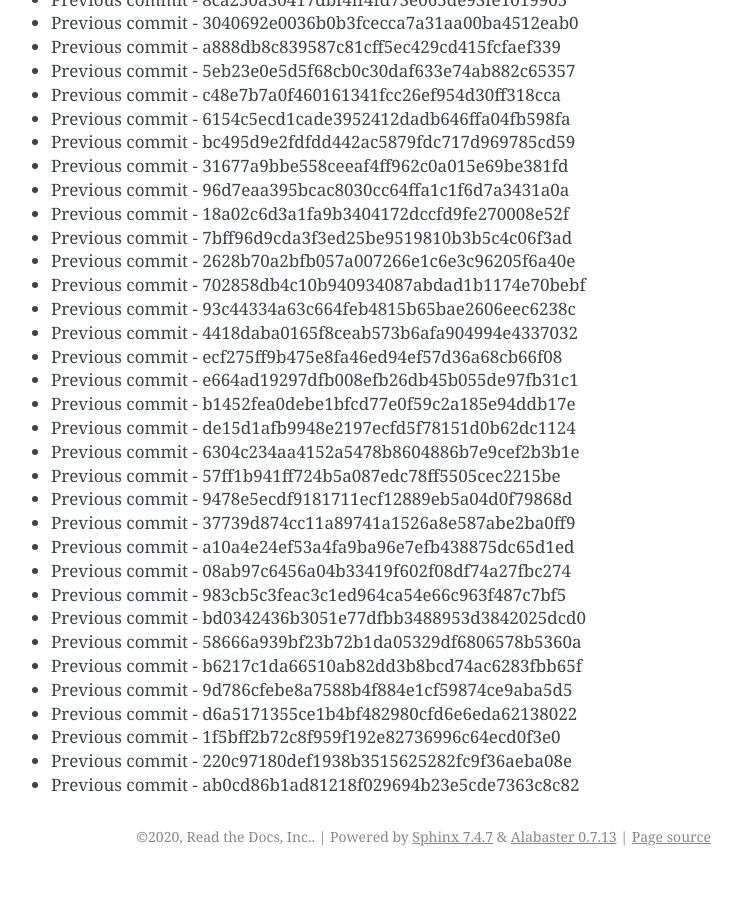
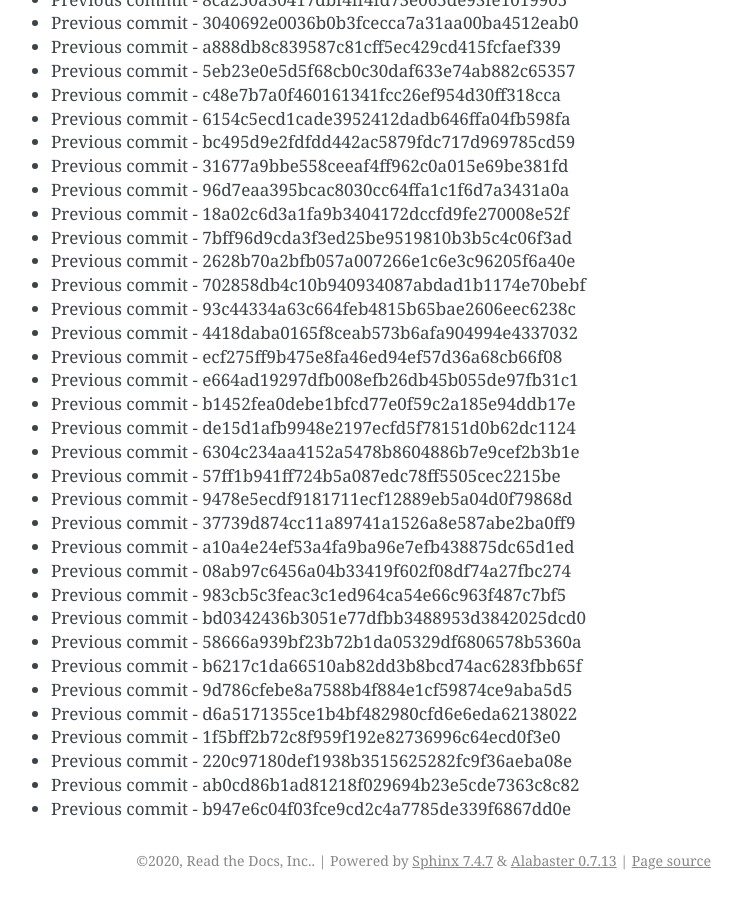
Before and after one commit to readthedocs/rtd-git-stresstest, a Sphinx documentation site: the page built from docs/updates.rst, in a window 1280 px wide and 900 px high, scrolled down 13173 px. Shown: the whole window, without its empty margins (399-1141 px from the left). Built offline with Sphinx 7.4.7, drawn with Linux system fonts in a browser that asks for light colours; before the commit the page ends 14049 px from its top, so only the background shows below that.

Commit message:
Generating commit from previous: b947e6c04f03fce9cd2c4a7785de339f6867dd0e

```diff
--- a/docs/updates.rst
+++ b/docs/updates.rst
@@ -585,3 +585,4 @@ It can be tested for any performance characteristics.
 * Previous commit - 1f5bff2b72c8f959f192e82736996c64ecd0f3e0
 * Previous commit - 220c97180def1938b3515625282fc9f36aeba08e
 * Previous commit - ab0cd86b1ad81218f029694b23e5cde7363c8c82
+* Previous commit - b947e6c04f03fce9cd2c4a7785de339f6867dd0e
```
